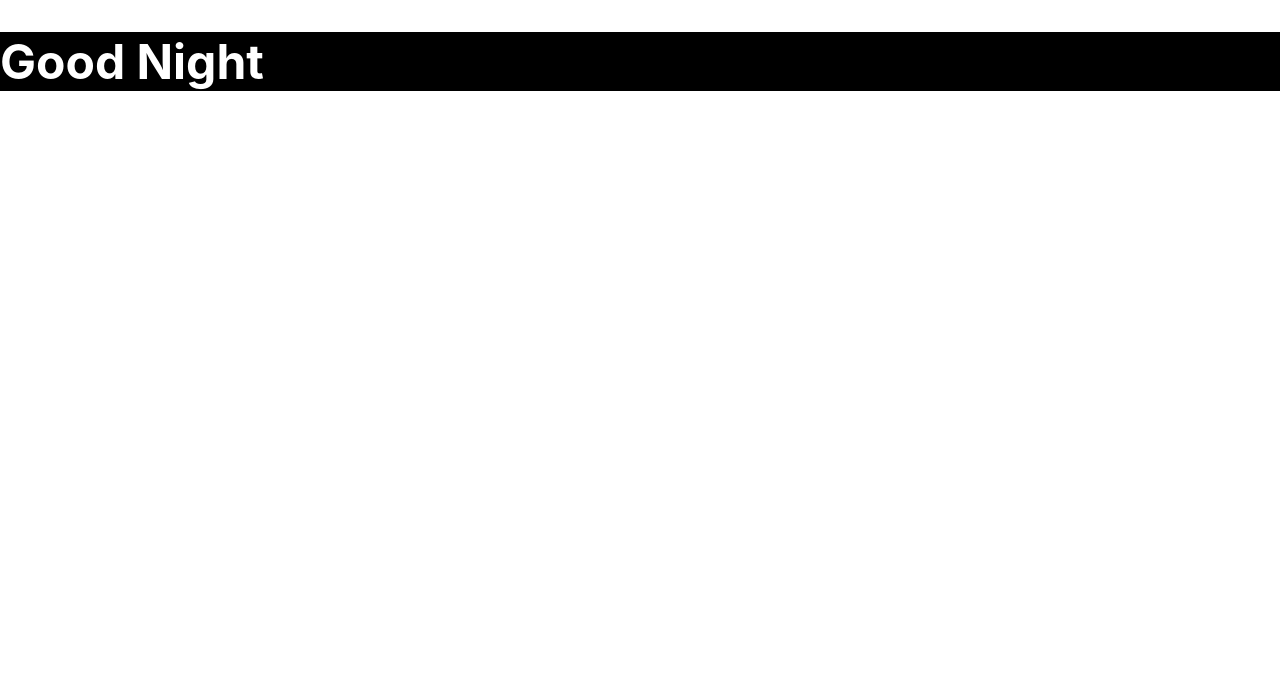
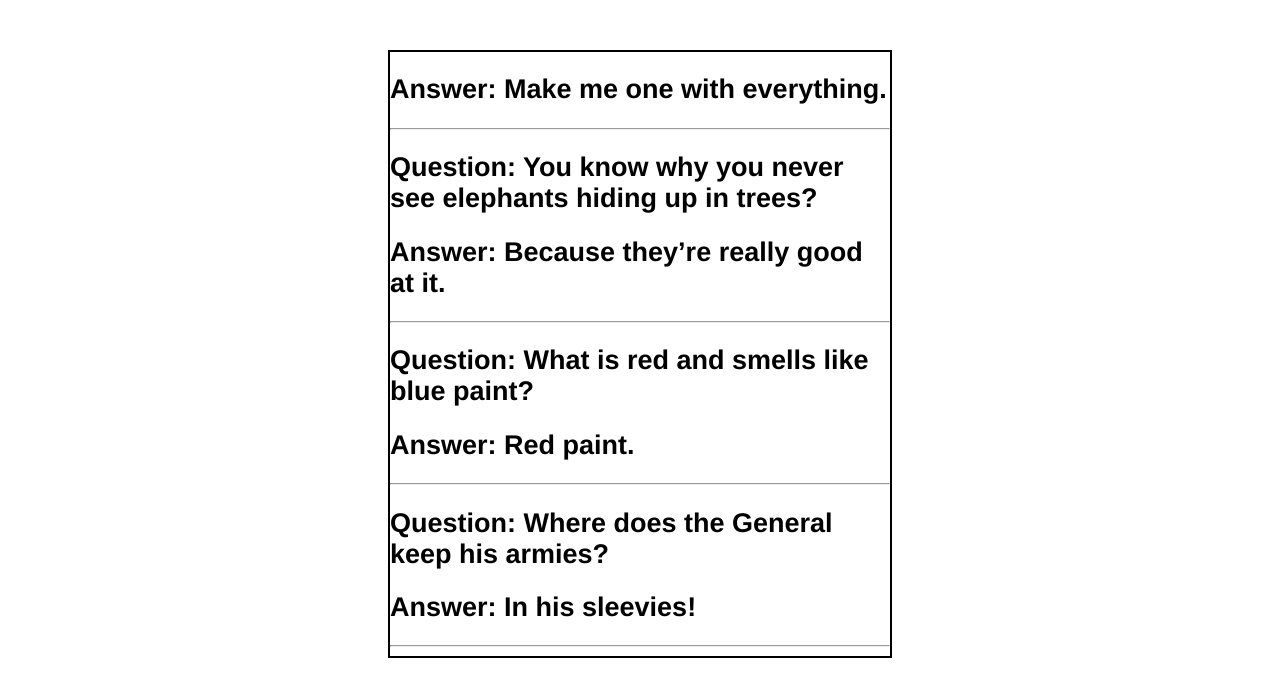
Before and after one commit to sahilister/todo-app, a React (Create React App) app: page / in a window 1280 px wide. Shown: the top 696 px of the page. Built offline with nearby package versions, Linux system fonts and the light colour scheme.

Commit message:
react props

```diff
--- /dev/null
+++ b/src/App.js
@@ -0,0 +1,22 @@
+import React from 'react';
+import Joke from './Joke.js'
+
+function App() {
+    return(
+        <div>
+            <Joke
+                info={{ answer:"Make me one with everything." }}
+            />
+            <Joke
+                info={{question:"You know why you never see elephants hiding up in trees?", answer:"Because they’re really good at it." }}
+            />
+            <Joke
+                info={{question:"What is red and smells like blue paint?", answer:"Red paint." }}
+            />
+            <Joke
+                info={{question:"Where does the General keep his armies?", answer:"In his sleevies!" }}
+            />
+        </div>
+    );
+}
+export default App;
--- /dev/null
+++ b/src/ContactCard.js
@@ -0,0 +1,12 @@
+import React from 'react';
+
+function ContactCard(props) {
+    return(
+        <div>
+            <h2>Name: {props.contact.name}</h2>
+            <h4>Phone: {props.contact.phone}</h4>
+            <h4>Email: {props.contact.email}</h4>
+        </div>
+    );
+}
+export default ContactCard;
--- /dev/null
+++ b/src/Joke.js
@@ -0,0 +1,12 @@
+import React from 'react';
+
+function Joke(props) {
+    return(
+        <div>
+            <h2 style={{display: props.info.question ? "block":"none"}}>Question: {props.info.question}</h2>
+            <h2>Answer: {props.info.answer}</h2>
+            <hr />
+        </div>
+    );
+}
+export default Joke;
--- /dev/null
+++ b/src/TodoItems.js
@@ -0,0 +1,11 @@
+import React from 'react';
+
+function TodoItems() {
+    return(
+        <div className="todo-items">
+            <input type="checkbox" />
+            <h3>Placeholder text</h3>
+        </div>
+    )
+}
+export default TodoItems;
--- a/src/index.js
+++ b/src/index.js
@@ -1,19 +1,44 @@
-import React from 'react'
-import ReactDOM from 'react-dom'
-import './style.css'
+import React from 'react';
+import ReactDOM from 'react-dom';
+import './style.css';
+// import TodoItems from './TodoItems.js'
+// import ContactCard from './ContactCard';
+import App from './App.js';
 
-function App() {
-    const date = new Date()
-    const timeOfDay = date.getHours()
-    let printStat
-    if(timeOfDay > 0 && timeOfDay < 12)
-        printStat = "Good Morning"
-    else if(timeOfDay >= 12 && timeOfDay <= 17)
-        printStat = "Good Afternoon"
-    else
-        printStat = "Good Night";
 
-    return(<h1> {printStat} </h1>)
-}
+// function App() {
+//     return(
+//         <div className="todo">
+//             <TodoItems />
+//             <TodoItems />
+//             <TodoItems />
+//             <TodoItems />
+//         </div>
+//     );
+// }
 
-ReactDOM.render(<App />, document.getElementById("root"));
+// function App1() {
+//     return(
+//         <div>
+//             <ContactCard
+//                 contact={{name:"superman", phone:"12", email:"@superman"
+//                 }}
+//             />
+//             <ContactCard
+//                 contact={{name:"spiderman", phone:"34", email:"@spiderman"
+//                 }}
+//             />
+//             <ContactCard
+//                 contact={{name:"batman", phone:"56", email:"@batmnan"
+//                 }}
+//             />
+//             <ContactCard
+//                 contact={{name:"ironman", phone:"78", email:"@ironman"
+//                 }}
+//             />
+//         </div>
+//    );
+// }
+
+
+ReactDOM.render(<App />, document.getElementById('root'));
--- a/src/style.css
+++ b/src/style.css
@@ -1,10 +1,13 @@
 body {
   margin: 0;
-  font-family: -apple-system, BlinkMacSystemFont, "Segoe UI", "Roboto", "Oxygen",
-    "Ubuntu", "Cantarell", "Fira Sans", "Droid Sans", "Helvetica Neue",
-    sans-serif;
-  -webkit-font-smoothing: antialiased;
-  -moz-osx-font-smoothing: grayscale;
+  font-family: "Helvetica", sans-serif;
+  margin: auto;
+  margin-top: 50px;
+  display: block;
+  width: 500px;
+  border: 2px solid black;
+  justify-content: space-around;
+  font-size: large;
 
 }
 
@@ -12,7 +15,7 @@ code {
   font-family: source-code-pro, Menlo, Monaco, Consolas, "Courier New",
     monospace;
 }
-
+/*
 h1 {
   background-color: black;
   font-size: 3rem;
@@ -20,4 +23,16 @@ h1 {
   display: flex;
   color: white;
 
+} */
+
+.todo {
+  background-color: cornflowerblue;
+  justify-content: flex-start;
+  color: whitesmoke;
 }
+.todo-items {
+  display: flex;
+  padding: 10%;
+  border: 1px solid ;
+
+}
```
